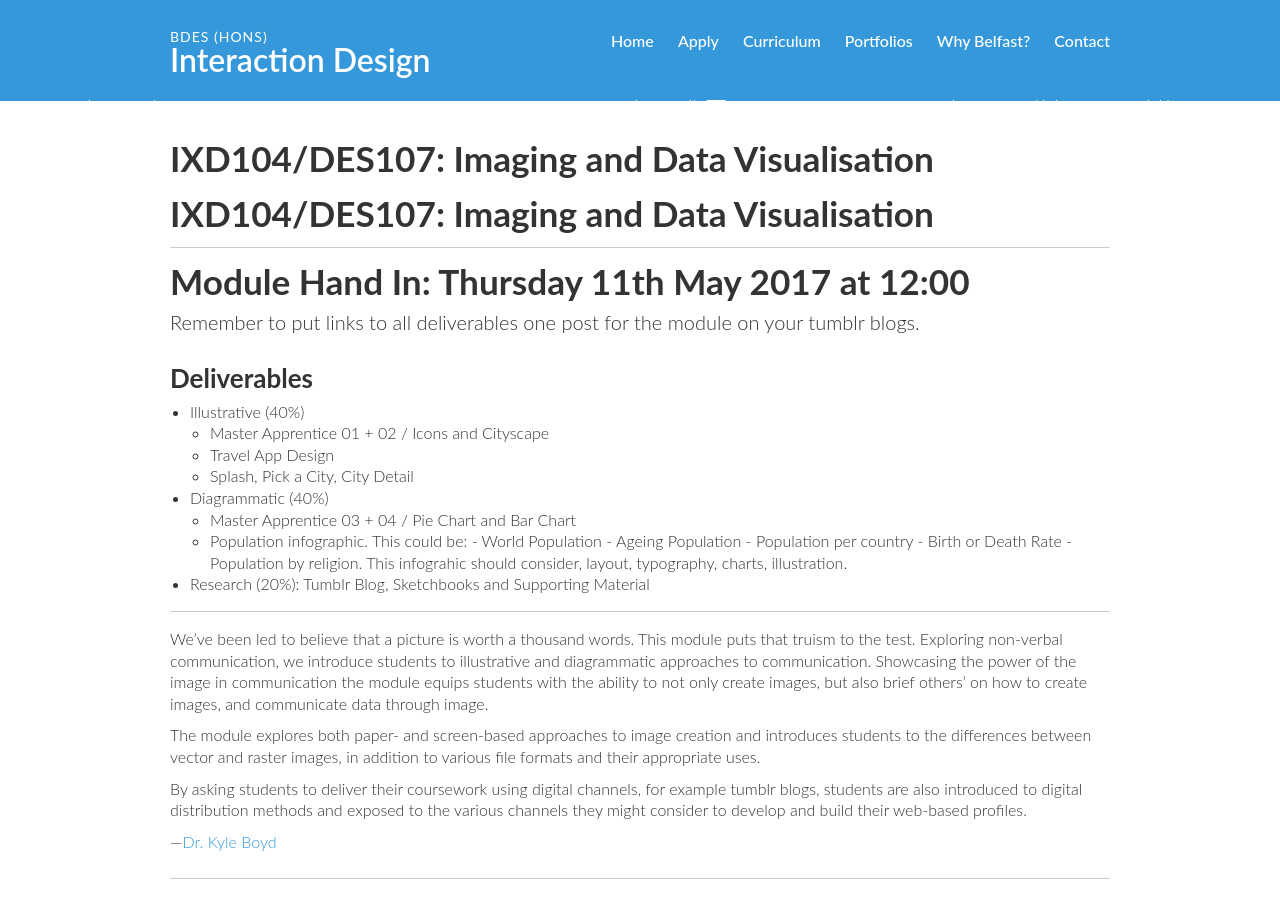
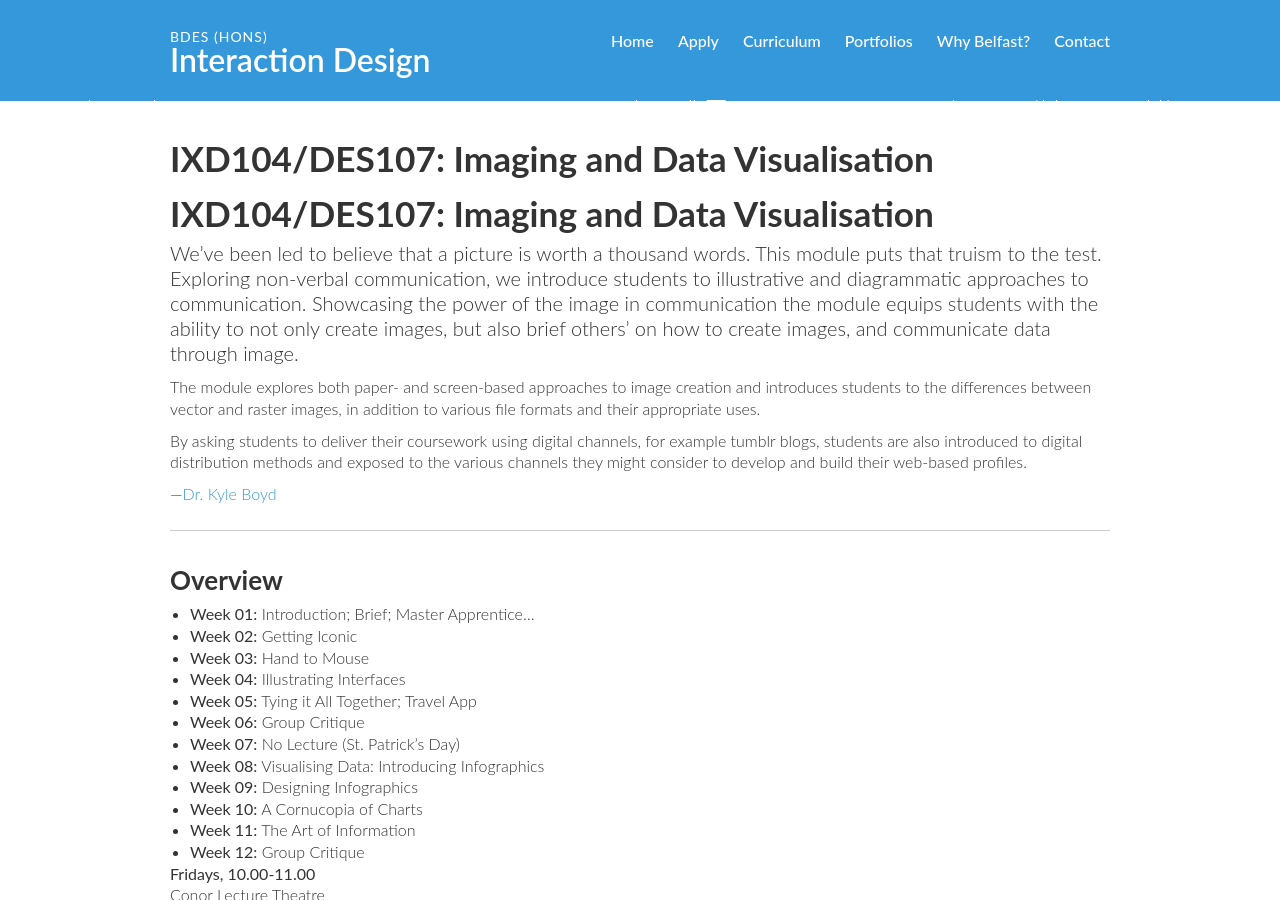
Before and after one commit to ixdbelfast/ixdbelfast.github.io, a Jekyll site: the page built from modules/IXD104/IXD104.md, in a window 1280 px wide and 900 px high, scrolled down 429 px. Built offline with Jekyll 4.4.1, drawn with Linux system fonts in a browser that asks for light colours; our own code applies the rules of GitHub Pages for plain Markdown files; some of the changed text lies outside the part shown.

Commit message:
Update semester 2

```diff
--- a/modules/IXD104/IXD104.md
+++ b/modules/IXD104/IXD104.md
@@ -1,25 +1,5 @@
 IXD104/DES107: Imaging and Data Visualisation
 =============================================
-
----
-# Module Hand In: Thursday 11th May 2017 at 12:00
-
-Remember to put links to all deliverables one post for the module on your tumblr blogs.
-
-## Deliverables
-
-- Illustrative (40%)
-	- Master Apprentice 01 + 02 / Icons and Cityscape
-	- Travel App Design
-	- Splash, Pick a City, City Detail
-
-- Diagrammatic (40%)
-	- 	Master Apprentice 03 + 04 / Pie Chart and Bar Chart
-	- Population infographic. This could be: - World Population - Ageing Population - Population per country - Birth or Death Rate - Population by religion.  This infograhic should consider, layout, typography, charts, illustration.
-
-- Research (20%): Tumblr Blog, Sketchbooks and Supporting Material
-
----
 
 We’ve been led to believe that a picture is worth a thousand words. This module puts that truism to the test. Exploring non-verbal communication, we introduce students to illustrative and diagrammatic approaches to communication. Showcasing the power of the image in communication the module equips students with the ability to not only create images, but also brief others’ on how to create images, and communicate data through image.
 
@@ -61,7 +41,7 @@
 
 ### Week 01: Introduction; Brief; Master Apprentice…
 
-__03 February, 2017__
+__02 February, 2018__
 
 This week we introduced the module, outlining the journey we'll be taking over the course of the semester. We'll be exploring the use of the imagery in design, focusing on the following: illustration and data visualisation.
 
@@ -86,7 +66,7 @@
 
 ### Week 02: Getting Iconic
 
-__10 February, 2017__
+__09 February, 2018__
 
 This week we explored icon design considering the need to create icon sets as a part of the design process.
 
@@ -116,7 +96,7 @@
 
 ### Week 03: Hand to Mouse
 
-__17 February, 2017__
+__16 February, 2018__
 
 This week we introduced another topics for the semester: illustration.
 
@@ -145,7 +125,7 @@
 
 ### Week 04: Illustrating Interfaces: Art In Action
 
-__24 February, 2017__
+__23 February, 2018__
 
 This week we introduced Illustration in User Interface Design.
 
@@ -190,7 +170,7 @@
 
 ### Week 06: Group Critique: Icons, cityscapes and Travel Apps
 
-__10 March, 2017__
+__09 March, 2018__
 
 A group critique encouraging peer learning, this session affords an opportunity to gather feedback on the work done to date. Expect honest opinions, expressed fairly.
 
@@ -204,7 +184,7 @@
 
 ### Week 07: No Lecture St Patricks Day
 
-__17 March, 2017__
+__16 March, 2018__
 
 No lecture today for St Patricks Day.
 
@@ -214,7 +194,7 @@
 
 ### Week 08: Visualising Data
 
-__24 March, 2017__
+__23 March, 2018__
 
 This week we kicked off with the second and final set of content for the module, exploring visualising data.
 
@@ -264,7 +244,7 @@
 
 ### Week 09: Designing Infographics
 
-__31 March, 2017__
+__13 April, 2018__
 
 This week we look at a designing infographics through:
 
@@ -291,7 +271,7 @@
 
 ### Week 10: A Cornucopia of Charts
 
-__07 April, 2017__
+__20 April, 2018__
 
 Today we will go over what we have covered over the last 10 weeks.
 
@@ -311,7 +291,7 @@
 
 ### Week 11: The Art of Information
 
-__28 April, 2017__
+__27 April, 2018__
 
 Making sense of data and the constant barrage of information we are subjected to on a daily basis is becoming the focus for many designers and developers who look to different methods and disciplines to help us understand and interact with this information.
 
@@ -339,7 +319,7 @@
 
 ### Week 12: Group Critique: Infographics
 
-__05 May, 2017__
+__04 May, 2018__
 
 A group critique encouraging peer learning, this session affords an opportunity to gather feedback on the work done to date. Expect honest opinions, expressed fairly.
 
@@ -362,9 +342,10 @@
 
 As outlined in Week 01, the assessment for this module consists of three, related components:
 
-+ Deliverable 1: Illustrative (40%)
-+ Deliverable 2: Diagrammatic (40%)
-+ Deliverable 3: Tumblr (20%)
++ Deliverable 1: (60%)
+	+  Illustrative
+	+ Diagrammatic
++ Deliverable 2: Tumblr (40%)
 
 Details will provided on the assessable components during the lectures and outlined on this page. (See above, week by week.)
 
```
Also changed, not shown: other parts of modules/IXD104/IXD104.md (+1 -1 lines).
